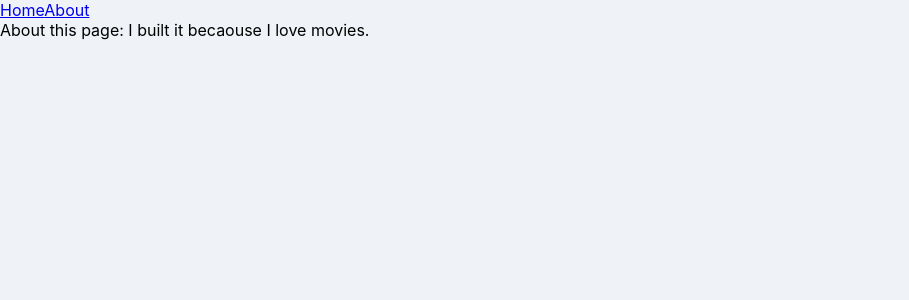
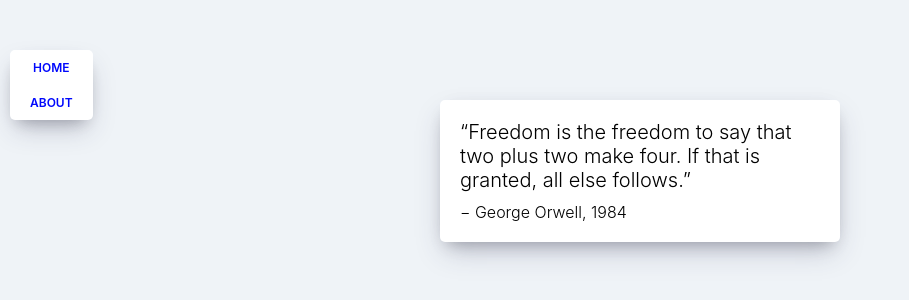
Before and after one commit to hyungook/movie-app, a React (Create React App) app: page /#/about in a window 1280 px wide. Shown: the top 300 px of the page, without its empty margins (0-909 px from the left). Built offline with nearby package versions, Linux system fonts and the light colour scheme.

Commit message:
Redirecting

```diff
--- a/src/App.js
+++ b/src/App.js
@@ -3,6 +3,7 @@ import { HashRouter, Route } from "react-router-dom";
 import './app.css';
 import Home from "./routes/home";
 import About from "./routes/about";
+import Detail from "./routes/detail";
 import Navigation from "./components/navigation";
 
 function App() {
@@ -11,6 +12,7 @@ function App() {
       <Navigation />
       <Route path="/" exact={true} component={Home} />
       <Route path="/about" component={About} />
+      <Route path="/movie/:id" component={Detail} />
     </HashRouter>
   );
 }
--- a/src/components/movie.js
+++ b/src/components/movie.js
@@ -1,4 +1,3 @@
-
 import React from "react";
 import { Link } from "react-router-dom";
 import PropTypes from "prop-types";
@@ -9,7 +8,7 @@ function Movie({ id, year, title, summary, poster, genres }) {
     <div className="movie">
       <Link
         to={{
-          pathname: `/movie/${id}`,
+          pathname: `movie/${id}`,
           state: {
             year,
             title,
--- a/src/components/navigation.js
+++ b/src/components/navigation.js
@@ -3,7 +3,7 @@ import { Link } from 'react-router-dom';
 import './navigation.css';
 
 function Navigation() {
-    return <div>
+    return <div className="nav">
         <Link to="/">Home</Link>
         <Link to="/about">About</Link>
     </div>
--- /dev/null
+++ b/src/routes/about.css
@@ -0,0 +1,21 @@
+.about__container {
+  box-shadow: 0 13px 27px -5px rgba(50, 50, 93, 0.25),
+    0 8px 16px -8px rgba(0, 0, 0, 0.3), 0 -6px 16px -6px rgba(0, 0, 0, 0.025);
+  padding: 20px;
+  border-radius: 5px;
+  background-color: white;
+  margin: 0 auto;
+  margin-top: 100px;
+  width: 100%;
+  max-width: 400px;
+  font-weight: 300;
+}
+
+.about__container span:first-child {
+  font-size: 20px;
+}
+
+.about__container span:last-child {
+  display: block;
+  margin-top: 10px;
+}
--- a/src/routes/about.js
+++ b/src/routes/about.js
@@ -1,7 +1,16 @@
 import React from 'react';
+import './about.css';
 
-const About = () => (
-            <span>About this page: I built it becaouse I love movies.</span>
+function About(props) {
+    console.log(props);
+    return (
+      <div className="about__container">
+        <span>
+          “Freedom is the freedom to say that two plus two make four. If that is
+          granted, all else follows.”
+        </span>
+        <span>− George Orwell, 1984</span>
+      </div>
     );
-
+  }
 export default About;
--- /dev/null
+++ b/src/routes/detail.js
@@ -0,0 +1,27 @@
+import React from 'react';
+
+class Detail extends React.Component {
+
+    componentDidMount() {
+        const {location, history} = this.props;
+        console.log(this.props);
+        // 선택된 영화가 없으면 history를 이용해 home으로 리다이렉트
+        if(location.state === undefined) {
+            history.push("/");
+        }
+    }
+
+    render() {
+        const { location } = this.props;
+        // return (
+        //     <span>{location.state.title}</span>
+        // )
+        if (location.state) {
+            return <span>{location.state.title}</span>
+        } else {
+            return null;
+        }
+    }
+}
+
+export default Detail;
```
Also changed, not shown: 1 other file (tests, documents, lock files or other folders).
